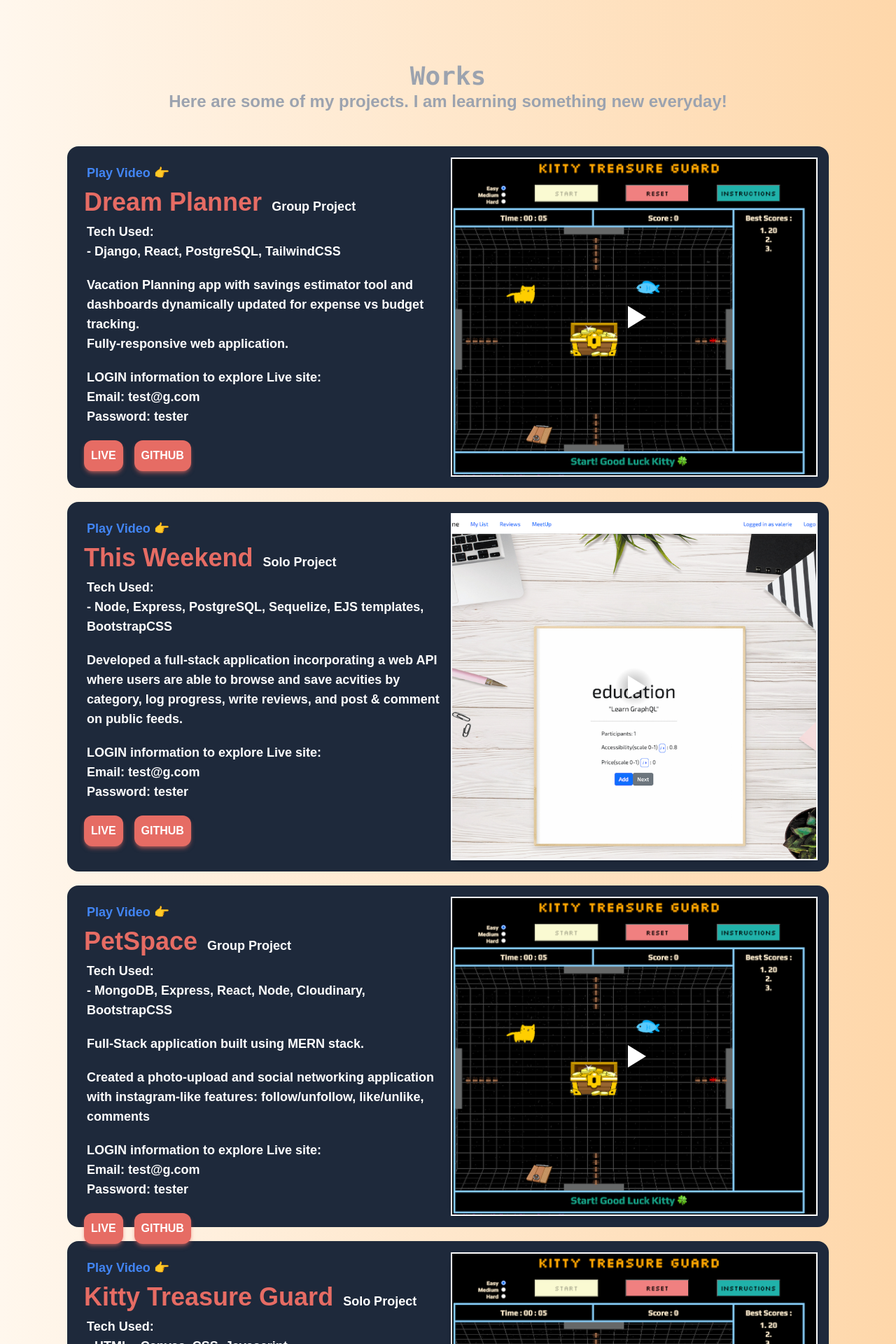
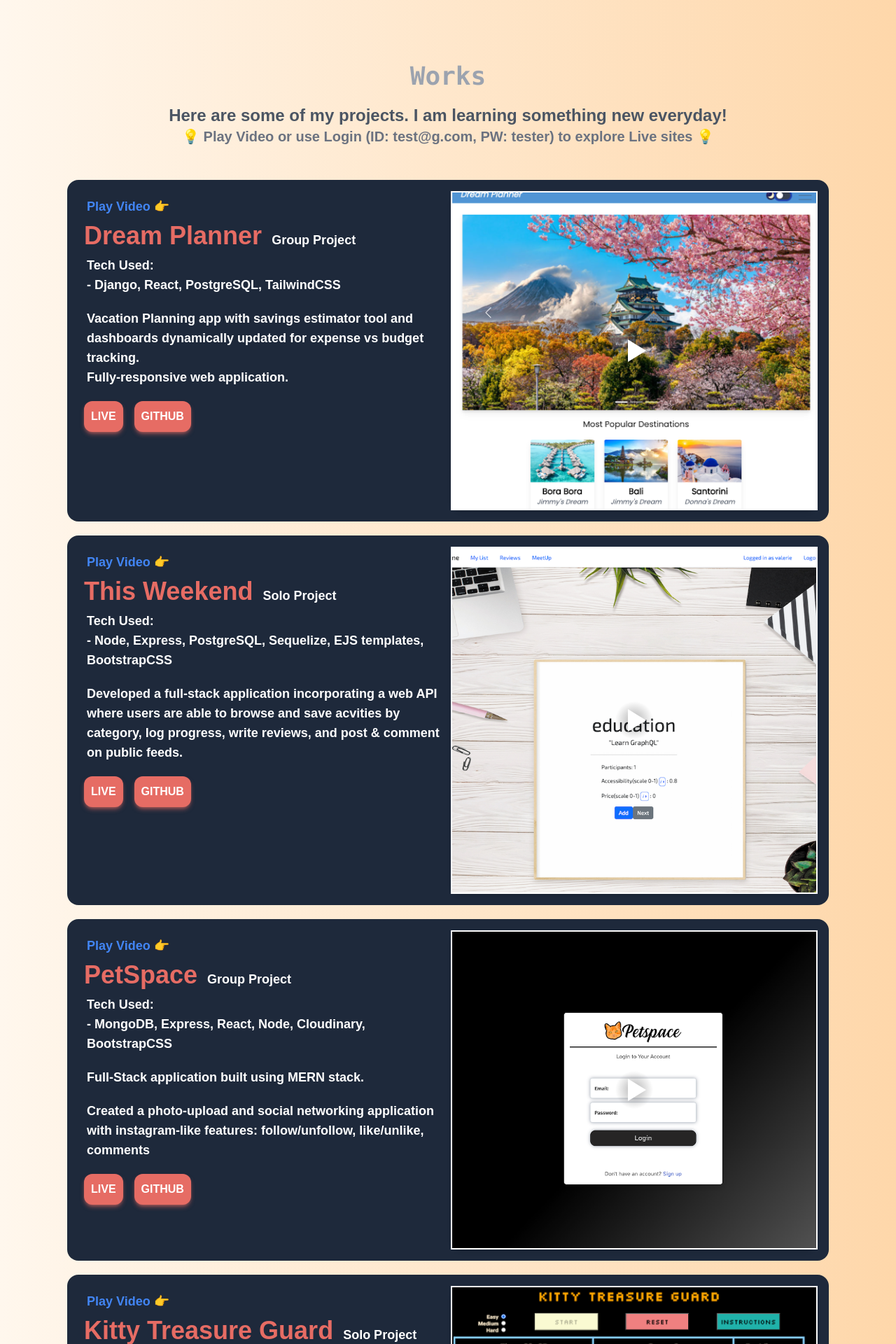
Before and after one commit to valerieyang00/portfolio, a Next.js app: page / in a window 1280 px wide. Shown: the part 1940-3860 px from the top of the page at 70% size. Built offline with nearby package versions, Linux system fonts and the light colour scheme; a web font is replaced by a local one; what tw-elements would draw is missing.

Commit message:
complete videos

```diff
--- a/components/project1.js
+++ b/components/project1.js
@@ -16,8 +16,7 @@ export default function Project2() {
       <div className=" h-full w-full  shadow-md rounded-2xl basis-3/3 relative">
         <div className="h-full w-full relative border-2 border-white">
           {hasWindow && <ReactPlayer url="https://vimeo.com/775603476/bb84ecda7f" className={styles.fill}
-            volume="1"
-            muted
+            volume= {1}
             playing={true}
             alt="GameVideo"
             light="/game1.png"
--- a/components/project2.js
+++ b/components/project2.js
@@ -16,7 +16,6 @@ export default function Project2() {
       <div className=" h-full w-full  shadow-md rounded-2xl basis-3/3 relative">
         <div className="h-full w-full relative border-2 border-white">
           {hasWindow && <ReactPlayer url="https://vimeo.com/775616029/87a299b86d" className={styles.contain}
-            volume="1"
             muted
             playing={true}
             alt="ThisWeekendVideo"
@@ -36,7 +35,7 @@ export default function Project2() {
         </h1>
         <p className="m-2 font-bold pl-1 text-lg text-white">Tech Used:<br></br> - Node, Express, PostgreSQL, Sequelize, EJS templates, BootstrapCSS<br></br></p>
         <p className="m-2 pt-3 font-bold pl-1 text-lg text-white">Developed a full-stack application incorporating a web API where users are able to browse and save acvities by category, log progress, write reviews, and post & comment on public feeds.</p>
-        <p className="m-2 pt-3 font-bold pl-1 text-lg text-white">LOGIN information to explore Live site: <br></br>Email: test@g.com <br></br>Password: tester</p>
+
 
         <div className="flex flex-row mt-3">
           <button className="md:m-2 m-auto mt-8 bg-[#e66c64] shadow-md shadow-[#e66c648a] p-2.5 rounded-xl flex flex-row justify-center items-center hover:bg-[#424bb6] ease-linear duration-300">
--- a/components/project3.js
+++ b/components/project3.js
@@ -15,12 +15,11 @@ export default function Project2() {
         <div className="md:w-[85vw] md:h-[30.5rem] w-[20.5rem] h-[50rem] p-4 rounded-2xl bg-slate-800 shadow-slate-700 flex flex-col ease-linear duration-300 md:flex-row-reverse">
             <div className=" h-full w-full  shadow-md rounded-2xl basis-3/3 relative">
                 <div className="h-full w-full relative border-2 border-white">
-                    {hasWindow && <ReactPlayer url="https://vimeo.com/775603476/bb84ecda7f" className={styles.fill}
-                        volume="1"
+                    {hasWindow && <ReactPlayer url="https://vimeo.com/777127493/20f7d75424" className={styles.fill}
                         muted
                         playing={true}
-                        alt="GameVideo"
-                        light="/game1.png"
+                        alt="petSpace video"
+                        light="/pet1.png"
                         width="100%"
                         height="100%"
 
@@ -37,18 +36,17 @@ export default function Project2() {
                 <p className="m-2 font-bold pl-1 text-lg text-white">Tech Used:<br></br> - MongoDB, Express, React, Node, Cloudinary, BootstrapCSS<br></br></p>
                 <p className="m-2 pt-3 font-bold pl-1 text-lg text-white">Full-Stack application built using MERN stack.</p>
                 <p className="m-2 pt-3 font-bold pl-1 text-lg text-white">Created a photo-upload and social networking application with instagram-like features: follow/unfollow, like/unlike, comments</p>
-                <p className="m-2 pt-3 font-bold pl-1 text-lg text-white">LOGIN information to explore Live site: <br></br>Email: test@g.com <br></br>Password: tester</p>
 
 
                 <div className="flex flex-row mt-3">
                     <button className="md:m-2 m-auto mt-8 bg-[#e66c64] shadow-md shadow-[#e66c648a] p-2.5 rounded-xl flex flex-row justify-center items-center hover:bg-[#424bb6] ease-linear duration-300">
-                        <a href="https://valerieyang00.github.io/Project-1/" target="_blank" rel="noopener noreferrer"><h1 className="text-white text-center font-semibold">
+                        <a href="http://petspace-vy.netlify.app" target="_blank" rel="noopener noreferrer"><h1 className="text-white text-center font-semibold">
                             LIVE
                         </h1></a>
                     </button>
                     <button
                         className="md:m-2 m-auto mt-8 bg-[#e66c64] shadow-md shadow-[#e66c648a] p-2.5 rounded-xl flex flex-row justify-center items-center hover:bg-[#424bb6] ease-linear duration-300"
-                    ><a href="https://github.com/valerieyang00/Project-1" target="_blank" rel="noopener noreferrer"><h1 className="text-white text-center font-semibold">
+                    ><a href="https://github.com/valerieyang00/petspace-p3-client" target="_blank"><h1 className="text-white text-center font-semibold">
                         GITHUB
                     </h1></a>
 
--- a/components/project4.js
+++ b/components/project4.js
@@ -15,12 +15,11 @@ export default function Project2() {
         <div className="md:w-[85vw] md:h-[30.5rem] w-[20.5rem] h-[50rem] p-4 rounded-2xl bg-slate-800 shadow-slate-700 flex flex-col ease-linear duration-300 md:flex-row-reverse">
             <div className=" h-full w-full  shadow-md rounded-2xl basis-3/3 relative">
                 <div className="h-full w-full relative border-2 border-white">
-                    {hasWindow && <ReactPlayer url="https://vimeo.com/775603476/bb84ecda7f" className={styles.fill}
-                        volume="1"
+                    {hasWindow && <ReactPlayer url="https://vimeo.com/777934212/285142fc69" className={styles.fill}
                         muted
                         playing={true}
-                        alt="GameVideo"
-                        light="/game1.png"
+                        alt="DreamVideo"
+                        light="/dream1.png"
                         width="100%"
                         height="100%"
 
@@ -36,18 +35,17 @@ export default function Project2() {
                 </h1>
                 <p className="m-2 font-bold pl-1 text-lg text-white">Tech Used:<br></br> - Django, React, PostgreSQL, TailwindCSS<br></br></p>
                 <p className="m-2 pt-3 font-bold pl-1 text-lg text-white">Vacation Planning app with savings estimator tool and dashboards dynamically updated for expense vs budget tracking. <br></br>Fully-responsive web application.</p>
-                <p className="m-2 pt-3 font-bold pl-1 text-lg text-white">LOGIN information to explore Live site: <br></br>Email: test@g.com <br></br>Password: tester</p>
 
 
                 <div className="flex flex-row mt-3">
                     <button className="md:m-2 m-auto mt-8 bg-[#e66c64] shadow-md shadow-[#e66c648a] p-2.5 rounded-xl flex flex-row justify-center items-center hover:bg-[#424bb6] ease-linear duration-300">
-                        <a href="https://valerieyang00.github.io/Project-1/" target="_blank" rel="noopener noreferrer"><h1 className="text-white text-center font-semibold">
+                        <a href="https://dreamplanner-vy.netlify.app/" target="_blank" rel="noopener noreferrer"><h1 className="text-white text-center font-semibold">
                             LIVE
                         </h1></a>
                     </button>
                     <button
                         className="md:m-2 m-auto mt-8 bg-[#e66c64] shadow-md shadow-[#e66c648a] p-2.5 rounded-xl flex flex-row justify-center items-center hover:bg-[#424bb6] ease-linear duration-300"
-                    ><a href="https://github.com/valerieyang00/Project-1" target="_blank" rel="noopener noreferrer"><h1 className="text-white text-center font-semibold">
+                    ><a href="https://github.com/valerieyang00/dream-planner-client" target="_blank" rel="noopener noreferrer"><h1 className="text-white text-center font-semibold">
                         GITHUB
                     </h1></a>
 
--- a/pages/index.js
+++ b/pages/index.js
@@ -74,7 +74,8 @@ export default function Home() {
           <h1 className="mt-12 text-4xl font-mono font-semibold text-gray-400">
             Works
           </h1>
-          <div className="mb-12 text-2xl font-semibold text-gray-400 text-center mb-10">Here are some of my projects. I am learning something new everyday!</div>
+          <div className="mt-5 text-2xl font-semibold text-gray-600 text-center ">Here are some of my projects. I am learning something new everyday!</div>
+          <div className="mb-12 text-xl font-semibold text-gray-500 text-center mb-10">💡 Play Video or use Login (ID: test@g.com, PW: tester) to explore Live sites 💡</div>
 
 
           <Projects />
```
Also changed, not shown: components/skills.js.
